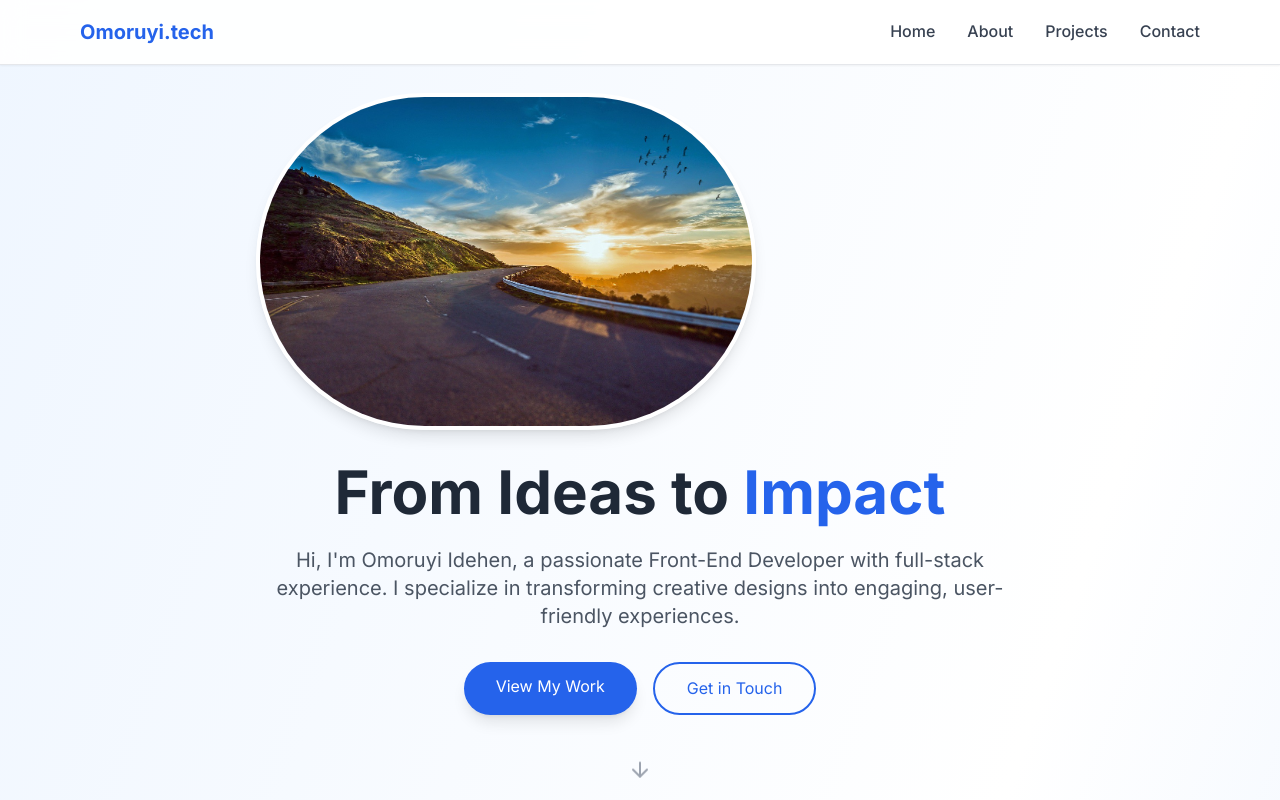
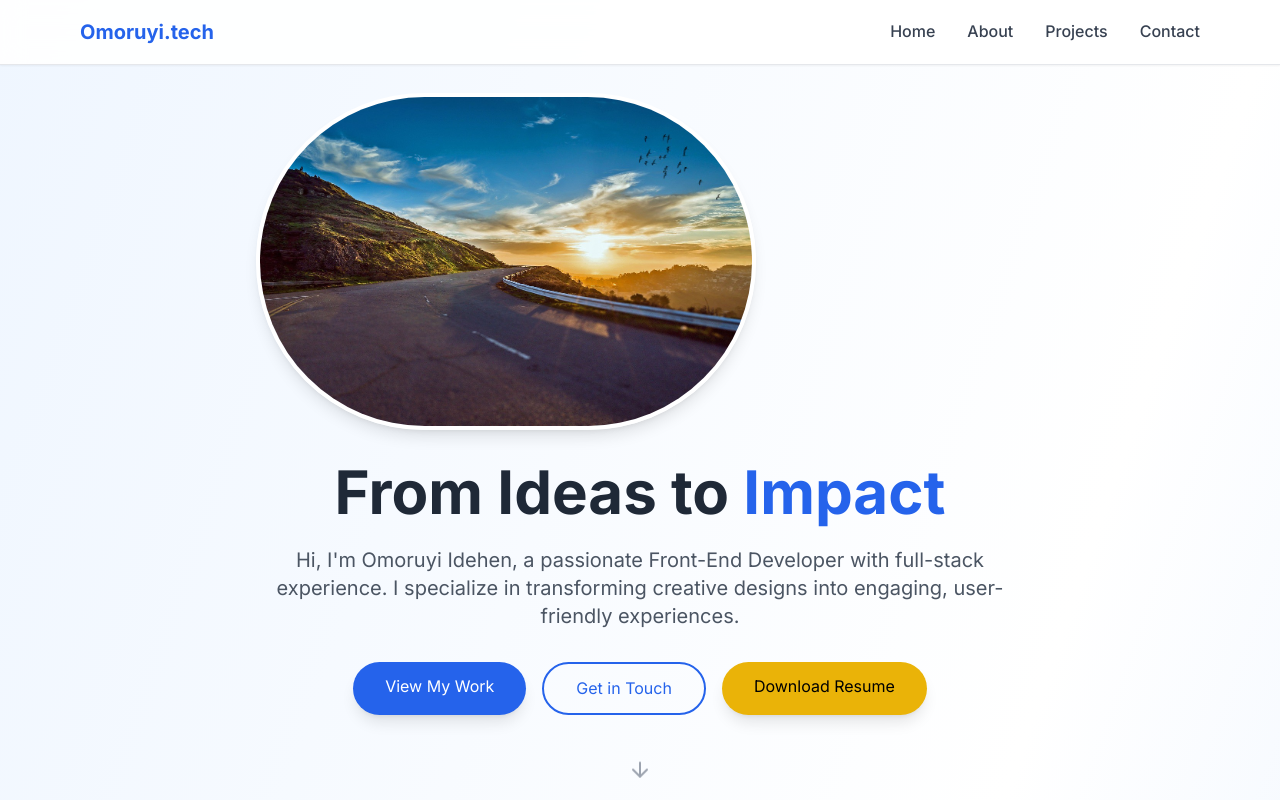
Before and after one commit to Omoruyi92/MyPortfolio, a React (Vite) app: page / in a window 1280 px wide. Shown: the top 800 px of the page. Built offline with nearby package versions, Linux system fonts and the light colour scheme.

Commit message:
Final commit

```diff
--- a/src/components/AppLayout.tsx
+++ b/src/components/AppLayout.tsx
@@ -86,6 +86,13 @@ const AppLayout: React.FC = () => {
               className="border-2 border-blue-600 text-blue-600 px-8 py-3 rounded-full hover:bg-blue-600 hover:text-white transition-all transform hover:scale-105"
             >
               Get in Touch
+            </a>
+            <a
+              href="/Omoruyi_Idehen_Resume.pdf"
+              download
+              className="bg-yellow-500 text-black px-8 py-3 rounded-full hover:bg-yellow-600 transition-all transform hover:scale-105 shadow-lg"
+            >
+              Download Resume
             </a>
           </div>
           <div className="mt-12 animate-bounce">
```
Also changed, not shown: 1 other file (tests, documents, lock files or other folders).
